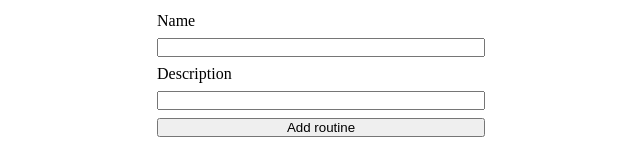
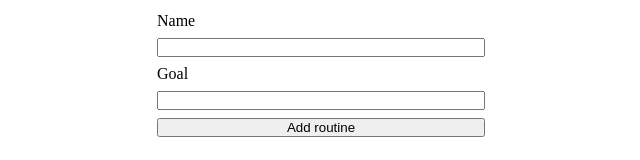
Before and after one commit to emiliodmorales/fitness-trackr-pro, a React (Vite) app: page /routines in a window 1280 px wide. Shown: the part 126-286 px from the top of the page, without its empty margins (319-959 px from the left). Built offline with nearby package versions, Linux system fonts and the light colour scheme; no server answers.

Commit message:
refactor form to goal instead of description

```diff
--- a/src/routines/RoutineForm.jsx
+++ b/src/routines/RoutineForm.jsx
@@ -12,10 +12,10 @@ export default function RoutineForm({ syncRoutines }) {
     setError(null);
 
     const name = formData.get("name");
-    const description = formData.get("description");
+    const goal = formData.get("goal");
 
     try {
-      await createRoutine(token, { name, description });
+      await createRoutine(token, { name, goal });
       syncRoutines();
     } catch (e) {
       setError(e.message);
@@ -31,8 +31,8 @@ export default function RoutineForm({ syncRoutines }) {
           <input type="text" name="name" />
         </label>
         <label>
-          Description
-          <input type="text" name="description" />
+          Goal
+          <input type="text" name="goal" />
         </label>
         <button>Add routine</button>
       </form>
```
